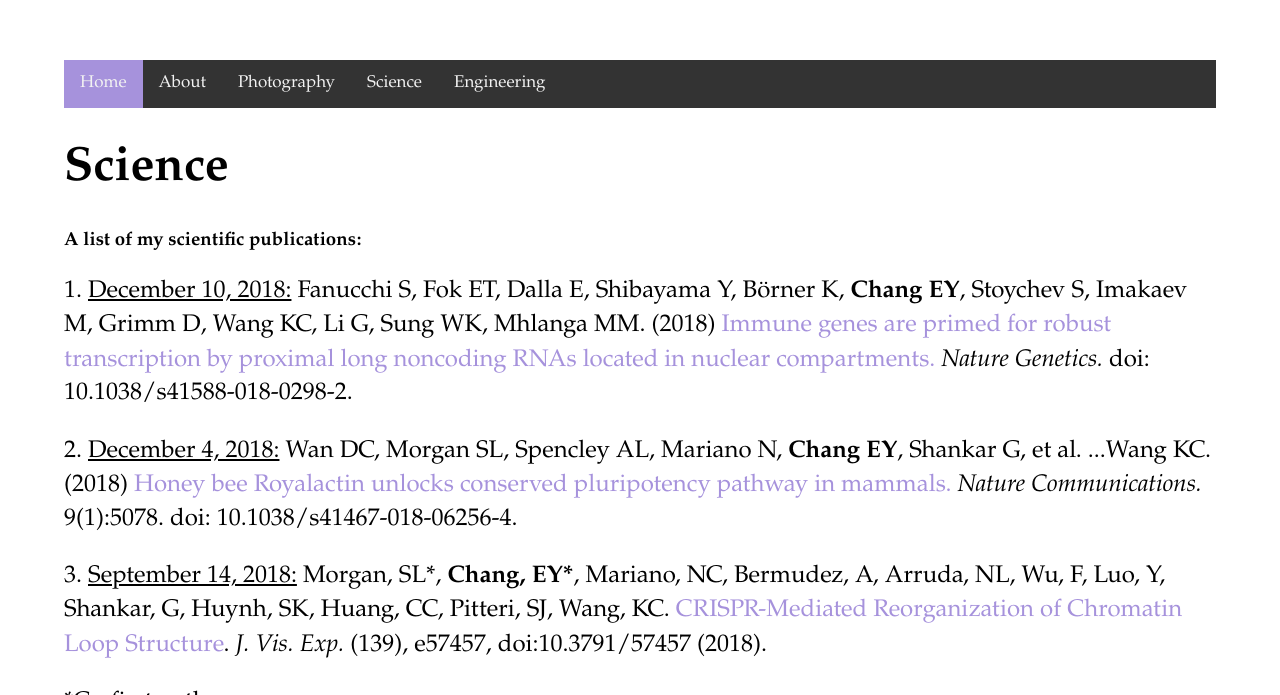
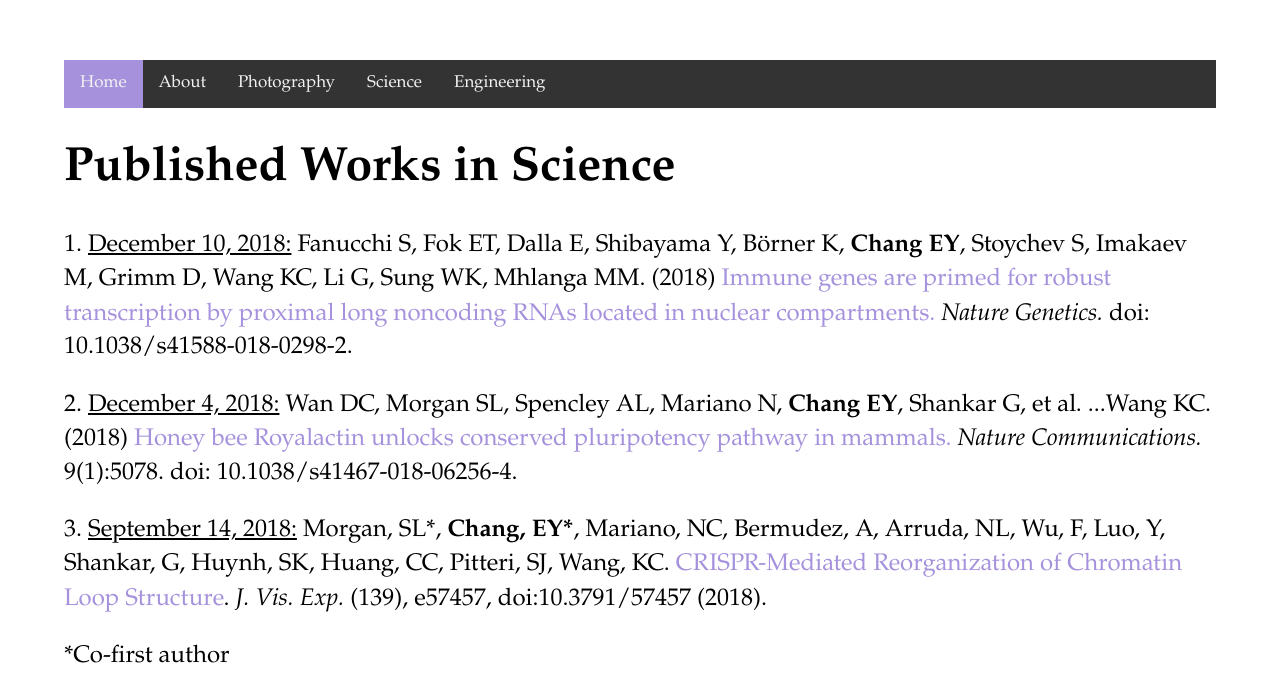
Before and after one commit to echang17/echang17.github.io, a Jekyll site: the page built from science/index.html, in a window 1280 px wide, cut to the strip 0-695 px from the top of the page. Built offline with Jekyll 4.4.1, drawn with Linux system fonts in a browser that asks for light colours.

Commit message:
Update index.html

```diff
--- a/science/index.html
+++ b/science/index.html
@@ -3,8 +3,7 @@ layout: default
 title: Science
 ---
 <div class="blurb">
-  <h1>Science</h1>
-  <h3>A list of my scientific publications:</h3>
+  <h1>Published Works in Science</h1>
   <p>1. <u>December 10, 2018:</u> Fanucchi S, Fok ET, Dalla E, Shibayama Y, Börner K, <b>Chang EY</b>, Stoychev S, Imakaev M, Grimm D, Wang KC, Li G, Sung WK, Mhlanga MM. (2018) <a href="https://www.ncbi.nlm.nih.gov/pubmed/30531872">Immune genes are primed for robust transcription by proximal long noncoding RNAs located in nuclear compartments.</a> <i>Nature Genetics.</i> doi: 10.1038/s41588-018-0298-2.</p>
   <p></p>
   <p>2. <u>December 4, 2018:</u>  Wan DC, Morgan SL, Spencley AL, Mariano N, <b>Chang EY</b>, Shankar G, et al. ...Wang KC. (2018) <a href="https://www.ncbi.nlm.nih.gov/pubmed/30510260">Honey bee Royalactin unlocks conserved pluripotency pathway in mammals.</a> <i>Nature Communications.</i> 9(1):5078. doi: 10.1038/s41467-018-06256-4.</p>
```
